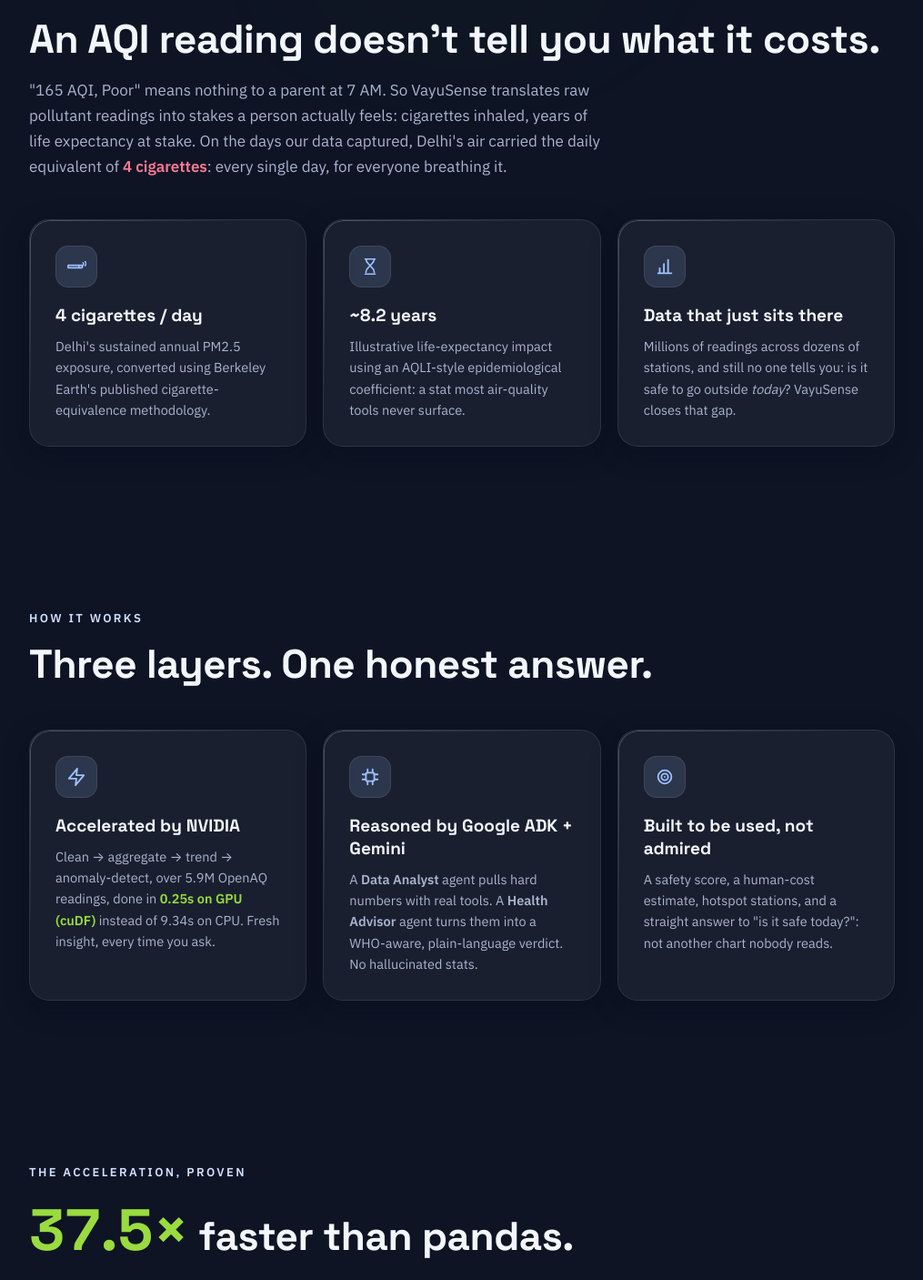
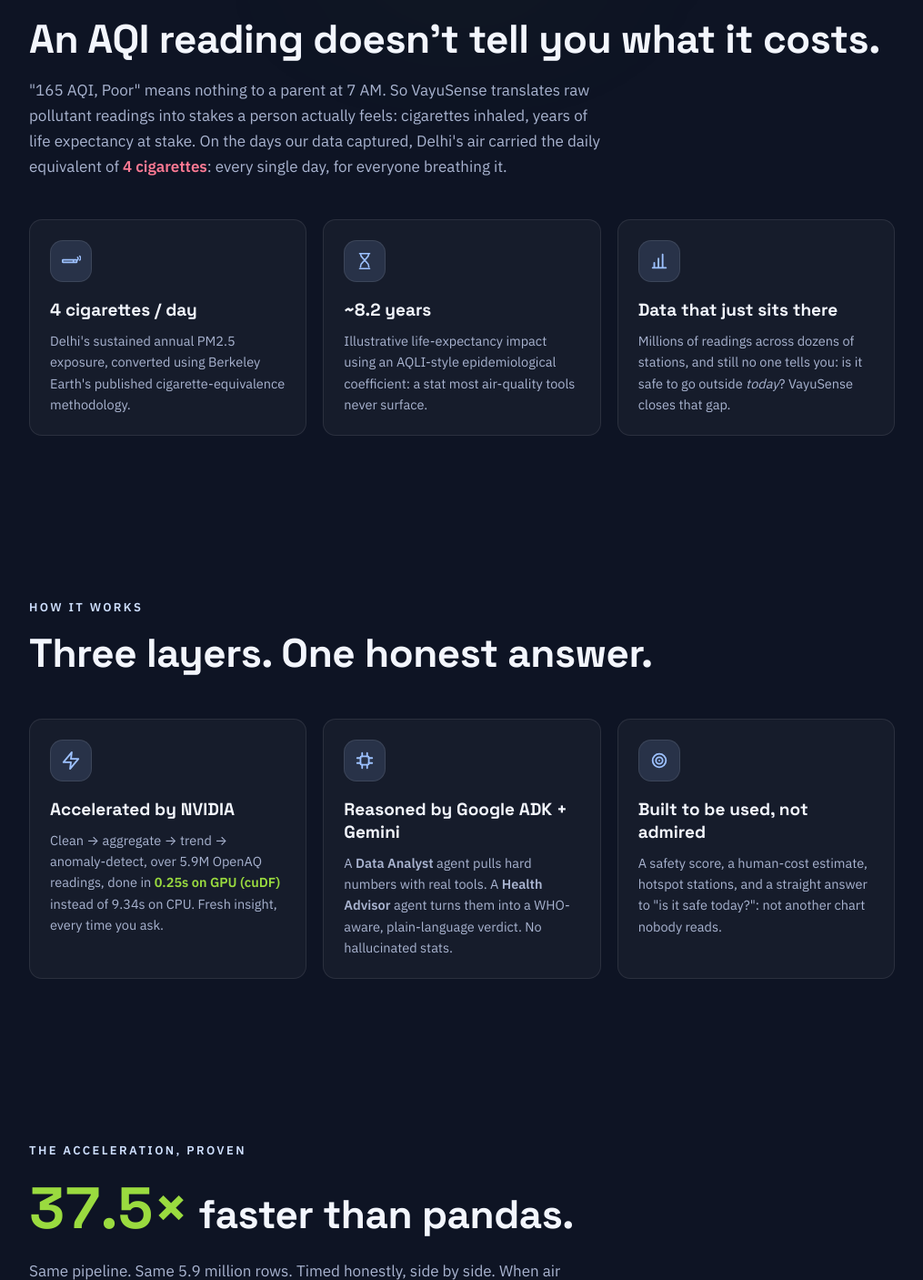
Before and after one commit to anshul23102/vayusense, a FastAPI app: page / in a window 1280 px wide. Shown: the part 955-2362 px from the top of the page at 91% size, without its empty margins (132-1147 px from the left). Run offline with FastAPI, Linux system fonts and the light colour scheme.

Commit message:
feat: de-box landing page feature cards to match dashboard's flat object style
Co-Authored-By: Claude Fable 5 <noreply@anthropic.com>

```diff
--- a/app/templates/landing.html
+++ b/app/templates/landing.html
@@ -75,14 +75,9 @@
   h2{font-size:clamp(30px,4vw,44px);font-weight:650;letter-spacing:-.01em;margin-bottom:14px}
   .lead{color:var(--dim);font-size:17px;max-width:640px;line-height:1.65}
   .cards{display:grid;grid-template-columns:repeat(auto-fit,minmax(260px,1fr));gap:18px;margin-top:44px}
-  .card{position:relative;padding:28px;border-radius:22px;background:var(--glass);border:1px solid var(--line);
-    backdrop-filter:blur(16px);-webkit-backdrop-filter:blur(16px);transform-style:preserve-3d;
-    box-shadow:var(--shadow-rest);
-    transition:transform .2s cubic-bezier(.2,.8,.2,1),background .2s,box-shadow .2s;overflow:hidden}
-  .card::before{content:"";position:absolute;inset:0;border-radius:22px;padding:1px;
-    background:linear-gradient(140deg,rgba(255,255,255,.25),transparent 40%);-webkit-mask:linear-gradient(#fff 0 0) content-box,linear-gradient(#fff 0 0);
-    -webkit-mask-composite:xor;mask-composite:exclude;pointer-events:none}
-  .card:hover{background:var(--glass2);box-shadow:var(--shadow-hover);transform:translateY(-2px)}
+  .card{position:relative;padding:22px;border-radius:14px;background:rgba(255,255,255,.035);border:1px solid var(--line);
+    transition:background .2s;overflow:hidden}
+  .card:hover{background:rgba(255,255,255,.06)}
   .card .ic{width:46px;height:46px;border-radius:14px;display:flex;align-items:center;justify-content:center;
     margin-bottom:18px;background:rgba(157,193,255,.14);border:1px solid var(--line);color:var(--blueSolid)}
   .card .ic svg{width:22px;height:22px}
```
